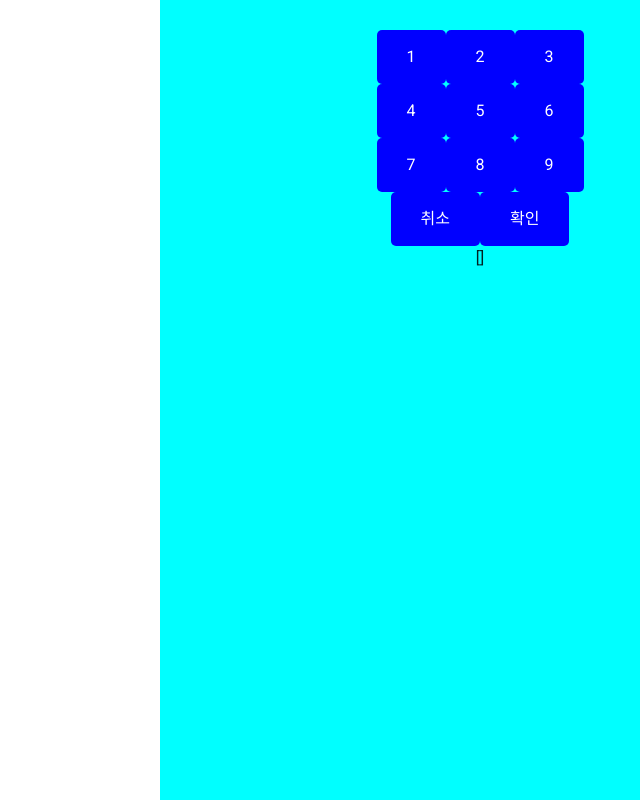
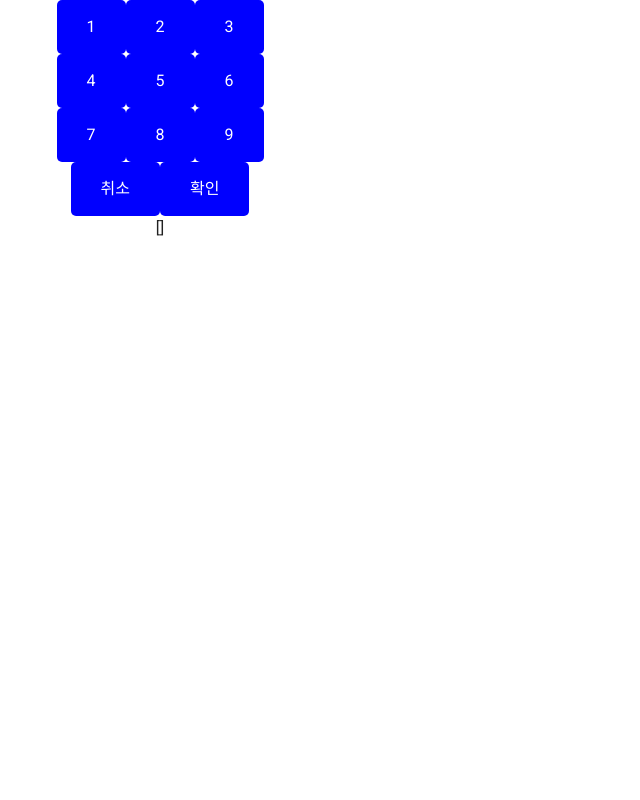
Before and after one commit to baseballGameKDT/BaseballGame, a Vue app in the folder Vue/frontend/: page /game-play-page in a window 1280 px wide. Shown: the whole page, without its empty margins (480-1120 px from the left). Built offline with nearby package versions, Linux system fonts and the light colour scheme.

Commit message:
fix: [김학규] 리스트 출력 버그 fix [VGP-2]

```diff
--- a/Vue/frontend/src/components/game/GamePlayComponent.vue
+++ b/Vue/frontend/src/components/game/GamePlayComponent.vue
@@ -1,17 +1,5 @@
 <template>
     <div>
-        <div class="left">
-            <v-list>
-                <v-list-item v-for="(round, index) in resultList">
-                    <v-list-item-content>
-                        <v-list-item-title>
-                            {{ round.playerNumberList }} <br>
-                            {{ round.result }}
-                        </v-list-item-title>
-                    </v-list-item-content>
-                </v-list-item>
-            </v-list>
-        </div>
         <div class="right" align="center">
             <button v-if="!isClicked1" class="button" @click="selectNumber1($event)" value="1">1</button>
             <button v-if="isClicked1" class="button disabled">1</button>
@@ -35,6 +23,18 @@
             <button class="button" @click="getResult">확인</button> <br>
             {{ playerNumberList }}
         </div>
+        <div class="left" align="center">
+            <v-list>
+                <v-list-item v-for="(round, index) in resultList">
+                    <v-list-item-content>
+                        <v-list-item-title>
+                            {{ round.playerNumberList }} <br>
+                            {{ round.result }}
+                        </v-list-item-title>
+                    </v-list-item-content>
+                </v-list-item>
+            </v-list>
+        </div>
     </div>
 </template>
 <script>
@@ -49,6 +49,7 @@ export default {
     },
     data () {
         return {
+            resultList: [],
             playerNumberList: [],
             selectedNumber: 0,
             isClicked1: false,
@@ -140,31 +141,11 @@ export default {
             }
 
         }
-    }
+    },
 }
 </script>
 
 <style>
-    div {
-        width: 100%;
-        height: 800px;
-
-    }
-    div.left {
-        width: 50%;
-        float: left;
-        box-sizing: border-box;
-
-        background: #ff0;
-    }
-    div.right {
-        width: 50%;
-        float: right;
-        box-sizing: border-box;
-        padding: 30px 100px;
-
-        background: #0ff;
-    }
     .button {
         background-color: blue;
 
--- a/Vue/frontend/src/store/game/actions.js
+++ b/Vue/frontend/src/store/game/actions.js
@@ -19,6 +19,7 @@ export default {
         return axiosInst
             .post('baseball/get-result', {playerNumberList})
             .then((res) => {
+                console.log(res.data)
                 return res.data;
             })
     }
--- a/Vue/frontend/src/views/game/GamePlayPage.vue
+++ b/Vue/frontend/src/views/game/GamePlayPage.vue
@@ -14,6 +14,7 @@ export default {
     data () {
         return {
             resultList: [],
+            round: {}
         }
     },
     components: {
@@ -28,8 +29,9 @@ export default {
     methods: {
         ...mapActions( gameModule, ['requestGameResultToSpring']),
 
-        getResult(payload) {
-            this.resultList.put(this.requestGameResultToSpring(payload))
+        async getResult(payload) {
+            this.round = await this.requestGameResultToSpring(payload)
+            await this.resultList.push(this.round)
         }
     }
 }
```
